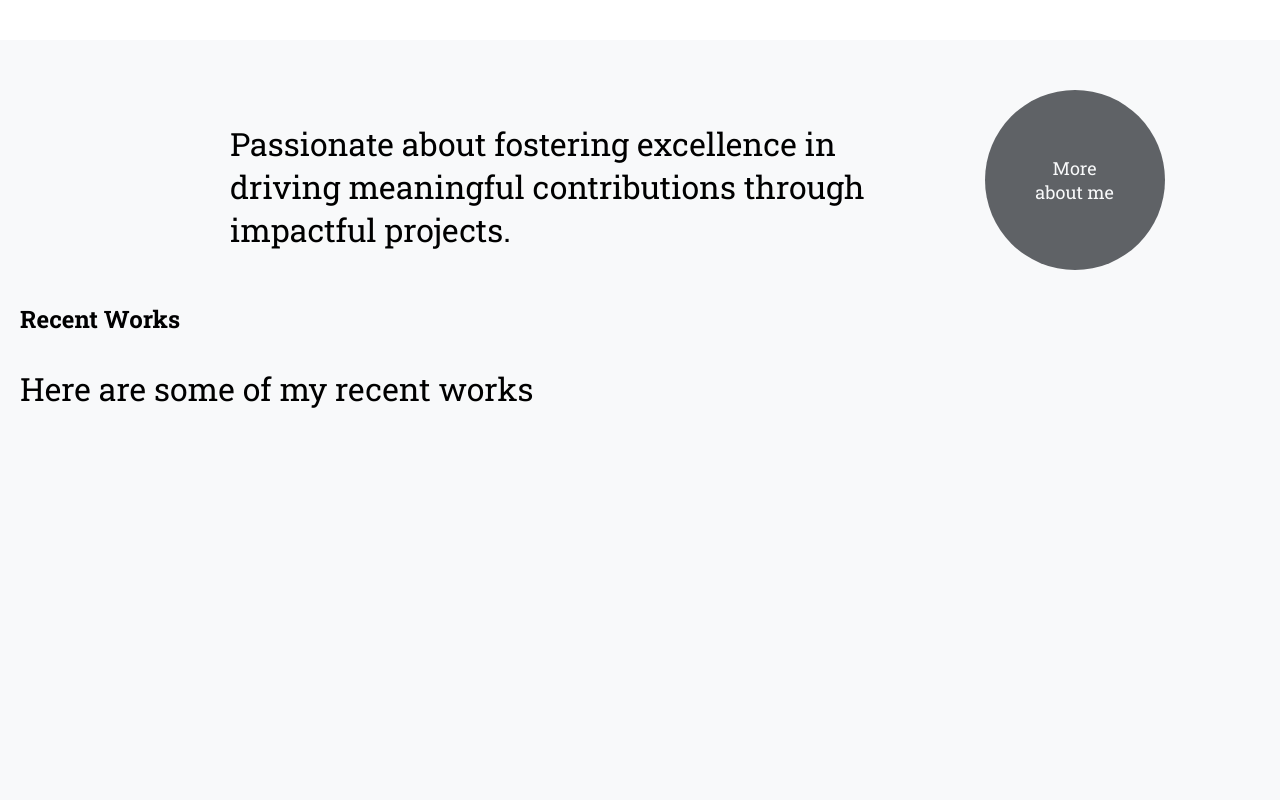
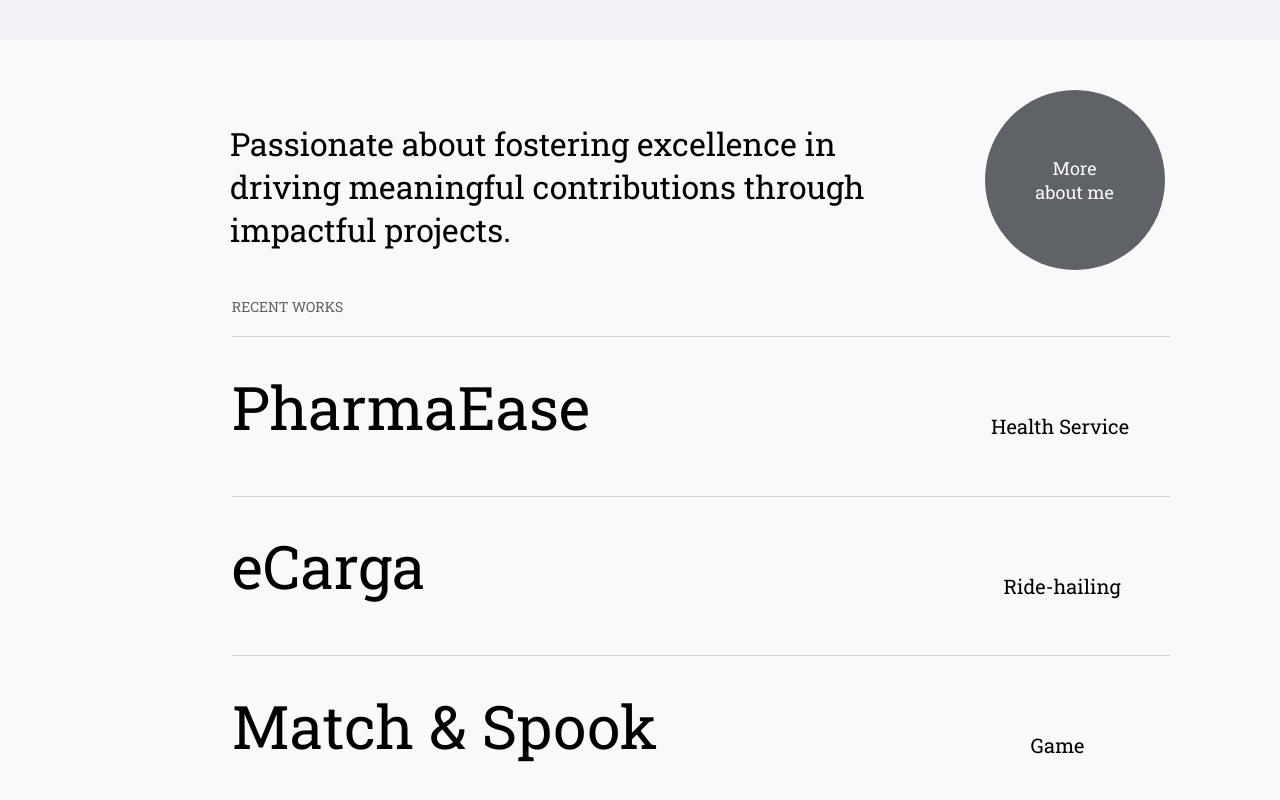
Before and after one commit to afgeloo/My-Portfolio, a React (Vite) app: page / in a window 1280 px wide. Shown: the part 800-1600 px from the top of the page. Built offline with nearby package versions, Linux system fonts and the light colour scheme.

Commit message:
added the recent works animations

```diff
--- a/src/homepage.css
+++ b/src/homepage.css
@@ -4,6 +4,8 @@ body {
     padding: 0;
     font-family: 'Roboto Slab';
     overflow-x: hidden;
+    background-color: #F2F3F6;
+
 }
 
 .profile-content {
--- a/src/recentworks/recents.css
+++ b/src/recentworks/recents.css
@@ -0,0 +1,135 @@
+.recentworks {
+    color: #5f6266;
+    font-size: 14px;
+    margin-left: 18.5%;
+    position: relative; /* Establish stacking context */
+    transition: color 0.3s ease, transform 0.3s ease; /* Transition for hover effect */
+}
+
+.recentworks2 {
+    display: flex;
+    align-items: center;
+    position: relative; /* Establish stacking context */
+    cursor: pointer;
+    margin-left: 18.5%;
+    transition: color 0.3s ease; /* Transition for hover effect */
+}
+
+.category1 {
+    margin-top: 60px;
+    margin-left: 43%;
+    font-size: 20px;
+    position: relative; /* Ensure the category is in the correct stacking context */
+    transition: transform 0.3s ease, color 0.3s ease; /* Transition for hover effect */
+}
+
+.category2 {
+    margin-top: 60px;
+    margin-left: 62%;
+    font-size: 20px;
+    position: relative; /* Ensure the category is in the correct stacking context */
+    transition: transform 0.3s ease, color 0.3s ease; /* Transition for hover effect */
+}
+
+.category3 {
+    margin-top: 60px;
+    margin-left: 40%;
+    font-size: 20px;
+    position: relative; /* Ensure the category is in the correct stacking context */
+    transition: transform 0.3s ease, color 0.3s ease; /* Transition for hover effect */
+}
+
+.description {
+    margin-top: 30px;
+    margin-bottom: 30px;
+    font-size: 60px;
+    position: relative; /* Ensure the description is in the correct stacking context */
+    transition: transform 0.3s ease, color 0.3s ease; /* Transition for hover effect */
+}
+
+.line {
+    height: 0.5px;
+    background-color: #D0D1D4;
+    margin-top: 20px;
+    margin-left: 18.5%;
+    position: relative; /* Establish stacking context */
+}
+
+/* Image Placeholder Styles */
+/* Animation Keyframes */
+@keyframes scaleIn {
+    0% {
+        transform: scale(0); /* Start from small size */
+    }
+    100% {
+        transform: scale(1); /* Grow to full size */
+    }
+}
+
+@keyframes scaleOut {
+    0% {
+        transform: scale(1); /* Start from full size */
+    }
+    100% {
+        transform: scale(0); /* Shrink to small size */
+    }
+}
+
+/* Updated Image Placeholder Styles */
+.image-placeholder {
+    position: absolute;
+    width: 300px;
+    height: 300px;
+    border-radius: 10px;
+    background: #f8f9fa;
+    padding: 5px;
+    box-shadow: 0 4px 6px rgba(0, 0, 0, 0.1), 0 1px 3px rgba(0, 0, 0, 0.06);
+    pointer-events: none; /* Prevent interference with mouse events */
+    overflow: hidden;
+    z-index: 9999; /* Ensure it appears above all other elements */
+    transform-origin: center;
+    animation-duration: 0.3s;
+    animation-fill-mode: forwards; /* Retain the final state of the animation */
+}
+
+/* Add the scaleIn animation when hovering */
+.image-placeholder.pop-in {
+    animation-name: scaleIn;
+}
+
+.image-placeholder.pop-out {
+    animation-name: scaleOut;
+}
+
+.image-placeholder img {
+    width: 100%;
+    height: 100%;
+    border-radius: 10px;
+    object-fit: cover;
+}
+
+.image-placeholder:hover {
+    box-shadow: 0 8px 10px rgba(0, 0, 0, 0.15), 0 2px 4px rgba(0, 0, 0, 0.1);
+    transform: translateY(-2px);
+}
+
+/* Hover effects for .recentworks2 */
+.recentworks2:hover .category1 {
+    transform: translateX(10px); /* Move to the right */
+    color: #a6a9ad; /* Faded color */
+}
+
+.recentworks2:hover .category2 {
+    transform: translateX(10px); /* Move to the right */
+    color: #a6a9ad; /* Faded color */
+}
+
+.recentworks2:hover .category3 {
+    transform: translateX(10px); /* Move to the right */
+    color: #a6a9ad; /* Faded color */
+}
+
+.recentworks2:hover .description {
+    transform: translateX(-10px); /* Move to the left */
+    color: #a6a9ad; /* Faded color */
+}
--- a/src/recentworks/recents.tsx
+++ b/src/recentworks/recents.tsx
@@ -1,13 +1,92 @@
+import './recents.css';
+import { useState } from 'react';
 
-import './recents.css';
+function Recents() {
+    const [hoveredIndex, setHoveredIndex] = useState<number | null>(null);
+    const [cursorPosition, setCursorPosition] = useState<{ x: number; y: number } | null>(null);
+    const [animationClass, setAnimationClass] = useState<string | null>(null);
 
-function Recents(){
-    return(
+    const recentWorks = [
+        { title: 'PharmaEase', category: 'Health Service', image: './src/assets/mypics/Pic11.jpg' },
+        { title: 'eCarga', category: 'Ride-hailing', image: './src/assets/mypics/Pic10.jpg' },
+        { title: 'Match & Spook', category: 'Game', image: './src/assets/mypics/Pic9.jpg' },
+    ];
+
+    const handleMouseEnter = (index: number) => {
+        setHoveredIndex(index);
+        setAnimationClass('pop-in'); // Set the pop-in animation class
+    };
+
+    const handleMouseLeave = () => {
+        setAnimationClass('pop-out'); // Trigger the pop-out animation
+        setTimeout(() => {
+            setHoveredIndex(null); // Reset hovered index after animation completes
+            setCursorPosition(null); // Reset cursor position
+        }, 1); // Match the animation duration (0.3s)
+    };
+
+    const handleMouseMove = (event: React.MouseEvent<HTMLDivElement>) => {
+        if (hoveredIndex !== null) {
+            const { clientX, clientY } = event; // Get cursor's absolute position
+            const rect = event.currentTarget.getBoundingClientRect();
+            setCursorPosition({
+                x: clientX - rect.left,
+                y: clientY - rect.top,
+            });
+        }
+    };
+
+    return (
         <div>
-            <h1>Recent Works</h1>
-            <p>Here are some of my recent works</p>
+            <p className="recentworks">RECENT WORKS</p>
+
+            {recentWorks.map((work, index) => (
+                <div key={index}>
+                    {/* Line before each work */}
+                    <div className="line" style={{ width: '82%' }}></div>
+
+                    <div
+                        className="recentworks2"
+                        onMouseEnter={() => handleMouseEnter(index)}
+                        onMouseLeave={handleMouseLeave}
+                        onMouseMove={handleMouseMove}
+                    >
+                        <p className="description">{work.title}</p>
+                        <p
+                            className={`category${
+                                index === 0
+                                    ? '1'
+                                    : index === 1
+                                    ? '2'
+                                    : '3'
+                            }`}
+                        >
+                            {work.category}
+                        </p>
+
+                        {/* Image Placeholder */}
+                        {hoveredIndex === index && cursorPosition && (
+                            <div
+                                className={`image-placeholder ${animationClass}`}
+                                style={{
+                                    left: `${cursorPosition?.x ? cursorPosition.x - 150 : 0}px`,
+                                    top: `${cursorPosition?.y ? cursorPosition.y - 150 : 0}px`,
+                                }}
+                            >
+                                <img
+                                    src={work.image}
+                                    alt={`${work.title} preview`}
+                                />
+                            </div>
+                        )}
+                    </div>
+                </div>
+            ))}
+
+            {/* Line after the last work */}
+            <div className="line" style={{ width: '82%' }}></div>
         </div>
-    )
+    );
 }
 
 export default Recents;
```
